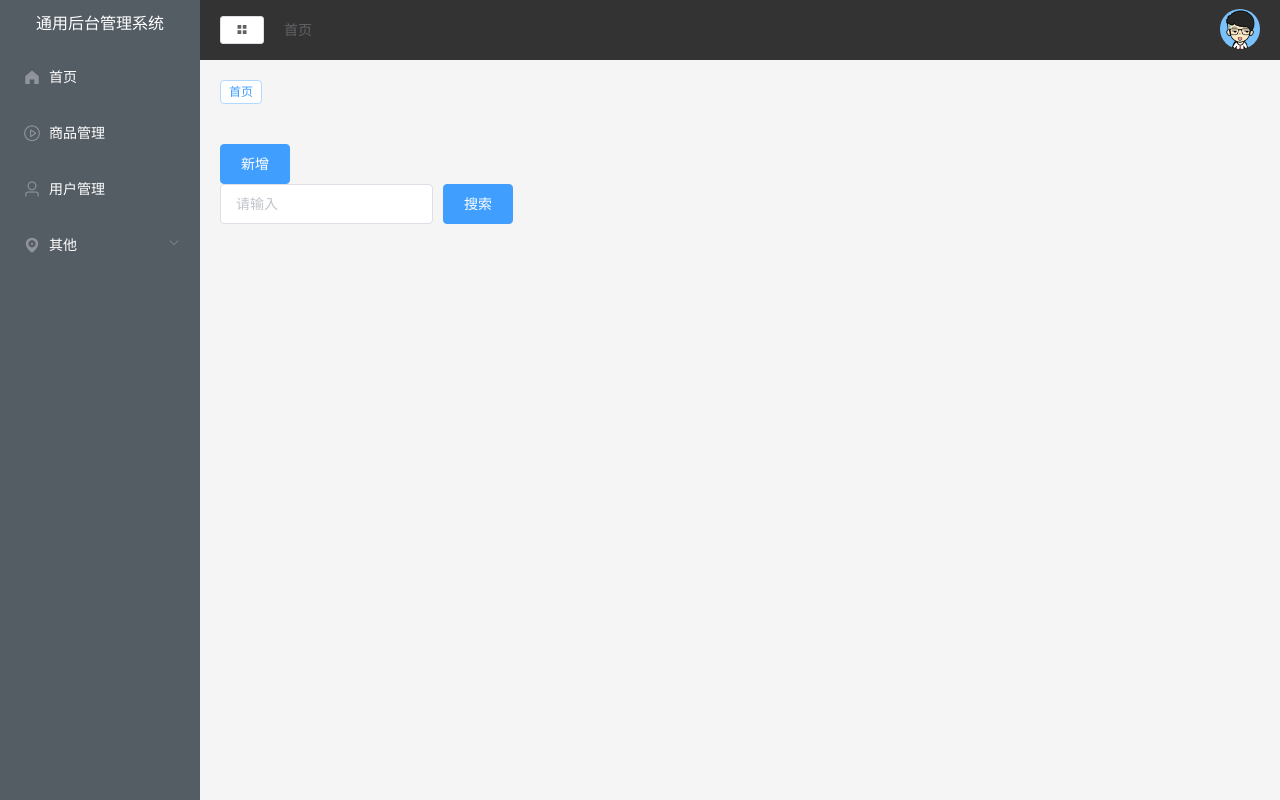
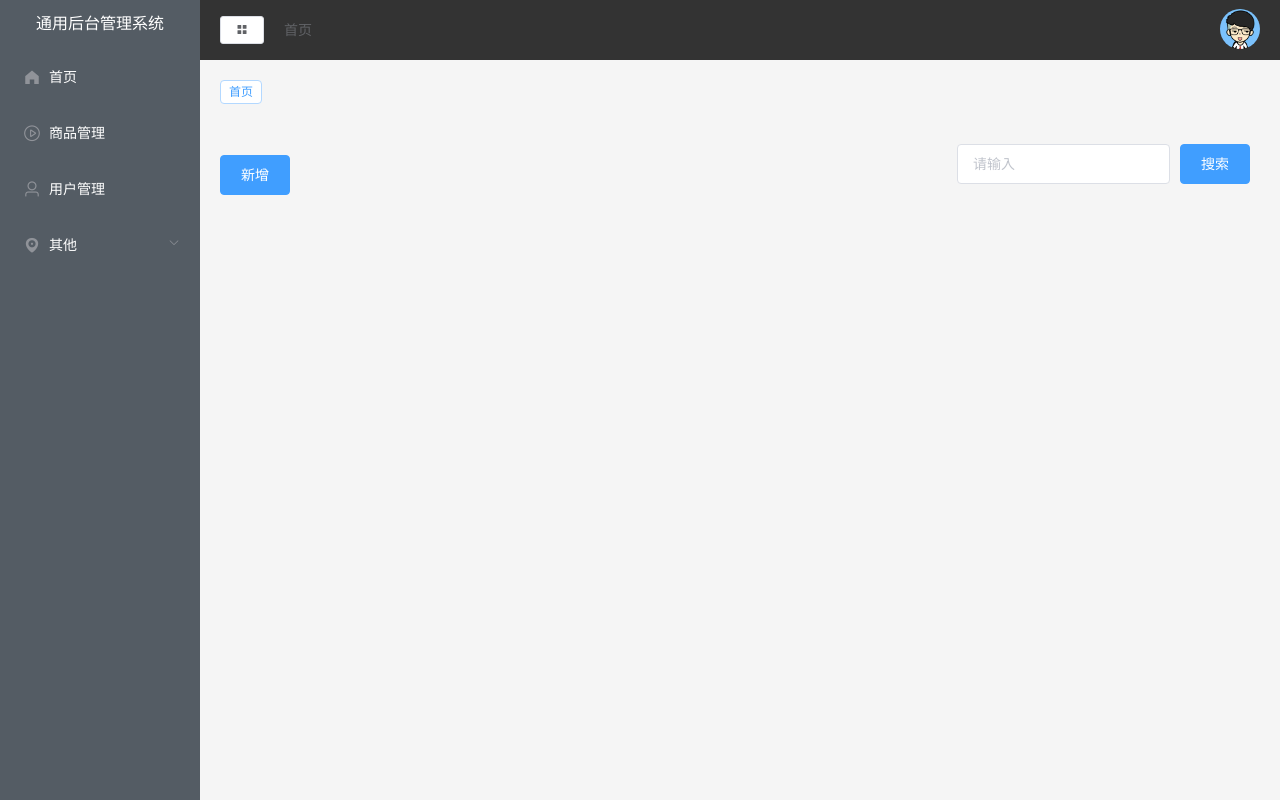
Before and after one commit to KurjaScript/view-manage, a Vue app: page /user in a window 1280 px wide. Built offline with nearby package versions, Linux system fonts and the light colour scheme.

Commit message:
新增、搜索样式调整

```diff
--- a/views/User/index.vue
+++ b/views/User/index.vue
@@ -112,3 +112,12 @@ export default {
     }
 }
 </script>
+<style lang="less" scoped>
+
+    .manage-header {
+        display: flex;
+        justify-content: space-between;
+        align-items: center;
+    }
+
+</style>
```
